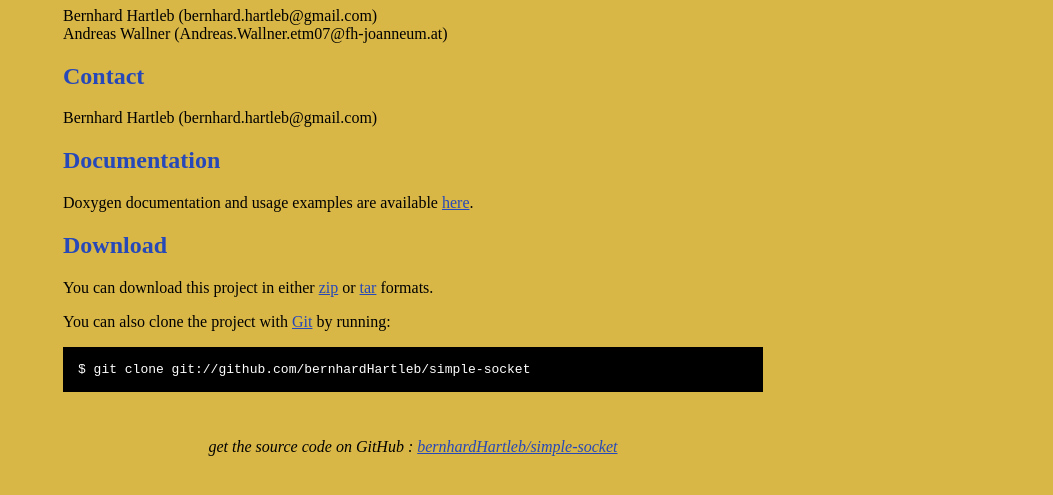
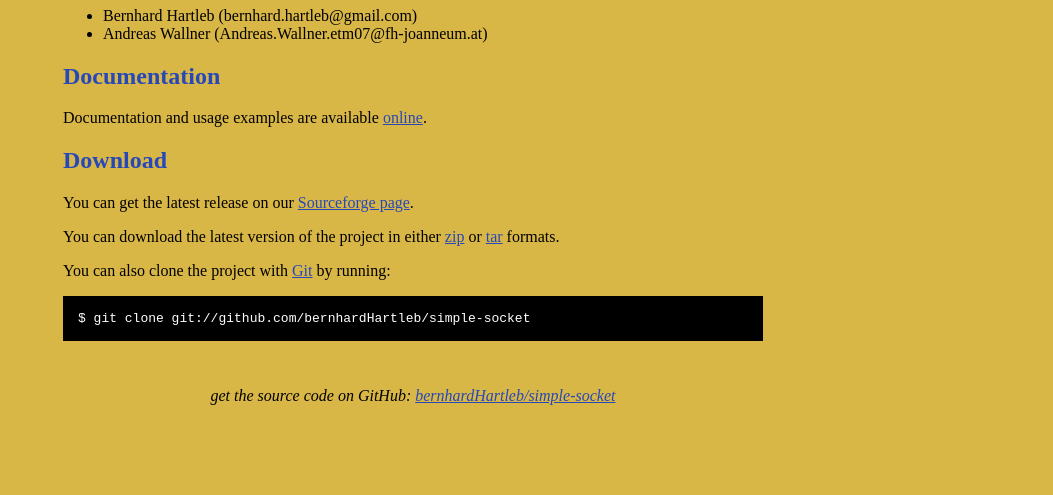
Before and after one commit to bernhardHartleb/simple-socket, a plain HTML site: page index.html in a window 1280 px wide. Shown: the part 303-798 px from the top of the page, without its empty margins (227-1280 px from the left). Drawn offline with Linux system fonts and the light colour scheme.

Commit message:
cleanup index.html

```diff
--- a/index.html
+++ b/index.html
@@ -4,8 +4,7 @@
 <html xmlns="http://www.w3.org/1999/xhtml" xml:lang="en" lang="en">
 <head>
 	<meta http-equiv="Content-Type" content="text/html; charset=utf-8"/>
-
-	<title>bernhardHartleb/simple-socket @ GitHub</title>
+	<title>simple-socket @ GitHub</title>
 
 	<style type="text/css">
 		body {
@@ -30,19 +29,19 @@
 		hr { border: 0; width: 80%; border-bottom: 1px solid #aaa}
 		.footer { text-align:center; padding-top:30px; font-style: italic; }
 	</style>
-
 </head>
 
 <body>
-  <a href="http://github.com/bernhardHartleb/simple-socket"><img style="position: absolute; top: 0; right: 0; border: 0;" src="http://s3.amazonaws.com/github/ribbons/forkme_right_darkblue_121621.png" alt="Fork me on GitHub" /></a>
+	<a href="http://github.com/bernhardHartleb/simple-socket">
+		<img style="position: absolute; top: 0; right: 0; border: 0;" src="http://s3.amazonaws.com/github/ribbons/forkme_right_darkblue_121621.png" alt="Fork me on GitHub" />
+	</a>
 
 	<div id="container">
-
 		<div class="download">
 			<a href="http://github.com/bernhardHartleb/simple-socket/zipball/master">
-        <img border="0" width="90" src="http://github.com/images/modules/download/zip.png"></a>
+				<img border="0" width="90" src="http://github.com/images/modules/download/zip.png" alt="zip" /></a>
 			<a href="http://github.com/bernhardHartleb/simple-socket/tarball/master">
-        <img border="0" width="90" src="http://github.com/images/modules/download/tar.png"></a>
+				<img border="0" width="90" src="http://github.com/images/modules/download/tar.png" alt="tar" /></a>
 		</div>
 
 		<h1><a href="http://github.com/bernhardHartleb/simple-socket">simple-socket</a>
@@ -53,32 +52,34 @@
 		</div>
 
 		<h2>Authors</h2>
-<p>Bernhard Hartleb (&#98;&#101;&#114;&#110;&#104;&#97;&#114;&#100;&#46;&#104;&#97;&#114;&#116;&#108;&#101;&#98;&#64;&#103;&#109;&#97;&#105;&#108;&#46;&#99;&#111;&#109;)<br/>Andreas Wallner (A&#110;&#100;&#114;&#101;&#97;&#115;&#46;W&#97;&#108;&#108;&#110;&#101;&#114;&#46;&#101;&#116;&#109;07&#64;&#102;&#104;-&#106;&#111;&#97;&#110;&#110;&#101;&#117;&#109;&#46;&#97;&#116;)</p>
-<h2>Contact</h2>
-<p>Bernhard Hartleb (&#98;&#101;&#114;&#110;&#104;&#97;&#114;&#100;&#46;&#104;&#97;&#114;&#116;&#108;&#101;&#98;&#64;&#103;&#109;&#97;&#105;&#108;&#46;&#99;&#111;&#109;)</p>
+		<p>
+			<ul><li>
+			Bernhard Hartleb (&#98;&#101;&#114;&#110;&#104;&#97;&#114;&#100;&#46;&#104;&#97;&#114;&#116;&#108;&#101;&#98;&#64;&#103;&#109;&#97;&#105;&#108;&#46;&#99;&#111;&#109;)
+			</li><li>
+			Andreas Wallner (A&#110;&#100;&#114;&#101;&#97;&#115;&#46;W&#97;&#108;&#108;&#110;&#101;&#114;&#46;&#101;&#116;&#109;07&#64;&#102;&#104;-&#106;&#111;&#97;&#110;&#110;&#101;&#117;&#109;&#46;&#97;&#116;)
+			</li></ul>
+		</p>
 
 		<h2>Documentation</h2>
-    <p>
-      Doxygen documentation and usage examples are available <a href="doxygen/html/index.html">here</a>.
-    </p>
+		<p>Documentation and usage examples are available <a href="doxygen/html/index.html" target="_blank">online</a>.</p>
 
 		<h2>Download</h2>
 		<p>
-      You can download this project in either
+			You can get the latest release on our <a href="http://sourceforge.net/projects/simple-socket/" target="_blank">Sourceforge page</a>.
+		</p>
+		<p>
+			You can download the latest version of the project in either
 			<a href="http://github.com/bernhardHartleb/simple-socket/zipball/master">zip</a> or
 			<a href="http://github.com/bernhardHartleb/simple-socket/tarball/master">tar</a> formats.
 		</p>
-    <p>You can also clone the project with <a href="http://git-scm.com">Git</a>
-      by running:
+		<p>
+			You can also clone the project with <a href="http://git-scm.com">Git</a> by running:
 			<pre>$ git clone git://github.com/bernhardHartleb/simple-socket</pre>
 		</p>
 
 		<div class="footer">
-      get the source code on GitHub : <a href="http://github.com/bernhardHartleb/simple-socket">bernhardHartleb/simple-socket</a>
+			get the source code on GitHub: <a href="http://github.com/bernhardHartleb/simple-socket">bernhardHartleb/simple-socket</a>
 		</div>
-
 	</div>
-
-
 </body>
 </html>
```
Lines whose indentation alone changed are shown as unchanged.
